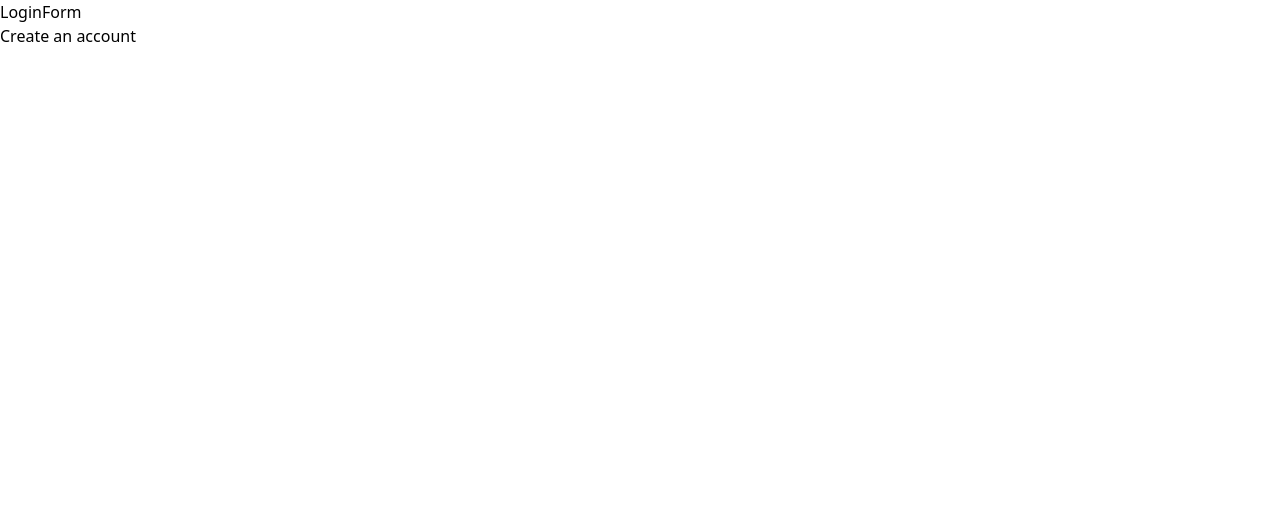
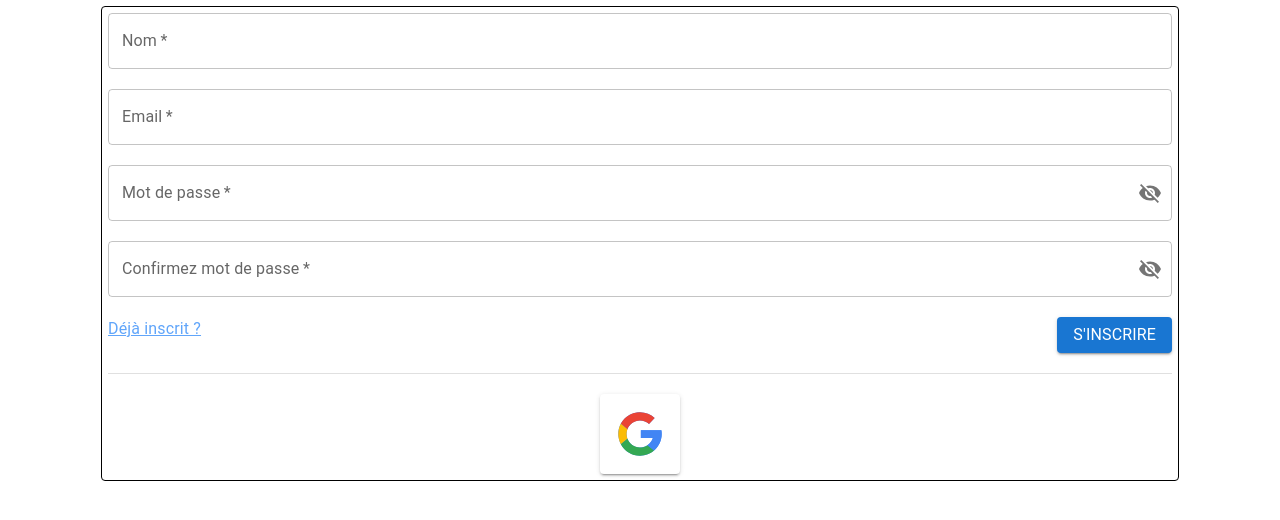
Before and after one commit to Zwarmex/Projet-integration-2024-2025, a React (Create React App) app in the folder front/: page /sign_up in a window 1280 px wide. Shown: the top 520 px of the page. Built offline with nearby package versions, Linux system fonts and the light colour scheme.

Commit message:
Mise en place des routes (React-router-dom) + Création page de connection / inscription + mettre majuscule aux noms de dossiers

```diff
--- a/front/package.json
+++ b/front/package.json
@@ -5,6 +5,7 @@
   "dependencies": {
     "@emotion/react": "^11.13.3",
     "@emotion/styled": "^11.13.0",
+    "@mui/icons-material": "^6.1.3",
     "@mui/material": "^6.1.2",
     "@testing-library/jest-dom": "^5.17.0",
     "@testing-library/react": "^13.4.0",
--- a/front/src/App.tsx
+++ b/front/src/App.tsx
@@ -1,9 +1,24 @@
-import { useState } from 'react';
-import { HomePage, RegisterLoginPage } from './pages';
+import { Box } from '@mui/material';
+import { createBrowserRouter, RouterProvider } from 'react-router-dom';
+import { HomePage, LoginPage } from './Pages';
 
 const App = () => {
-    const [isConnected, setIsConnected] = useState(false);
-    return <div>{isConnected ? <HomePage /> : <RegisterLoginPage />}</div>;
+	const router = createBrowserRouter([
+		{
+			path: '/',
+			element: <HomePage />,
+		},
+		{
+			path: '/sign_up',
+			element: <LoginPage isSigningUp={true} />,
+		},
+		{ path: '/login', element: <LoginPage isSigningUp={false} /> },
+	]);
+	return (
+		<Box className='h-full bg-bg'>
+			<RouterProvider router={router} />
+		</Box>
+	);
 };
 
 export default App;
--- a/front/src/containers/LoginForm.tsx
+++ b/front/src/containers/LoginForm.tsx
@@ -1,5 +1,183 @@
-const LoginForm = () => {
-    return <div>LoginForm</div>;
+import { Visibility, VisibilityOff } from '@mui/icons-material';
+import {
+	Box,
+	Button,
+	Divider,
+	IconButton,
+	InputAdornment,
+	TextField,
+	Typography,
+} from '@mui/material';
+import { useState } from 'react';
+import { Link, useNavigate } from 'react-router-dom';
+import logoGoogle from '../Assets/Images/google.svg';
+
+type LoginFormProps = {
+	isSigningUp: boolean;
+};
+
+const LoginForm: React.FC<LoginFormProps> = ({ isSigningUp }) => {
+	const [name, setName] = useState<string>('');
+	const [nameError, setNameError] = useState<string>('');
+	const [email, setEmail] = useState<string>('');
+	const [emailError, setEmailError] = useState<string>('');
+	const [password, setPassword] = useState<string>('');
+	const [passwordError, setPasswordError] = useState<string>('');
+	const [passwordConfirm, setPasswordConfirm] = useState<string>('');
+	const [passwordConfirmError, setPasswordConfirmError] =
+		useState<string>('');
+	const [isPasswordShowing, setIsPasswordShowing] = useState<boolean>(false);
+
+	const navigate = useNavigate();
+
+	const handleSubmitForm = () => {
+		navigate('/');
+	};
+
+	const handleSubmitGoogle = () => {
+		navigate('/');
+	};
+	console.log(name, password, email, passwordConfirm);
+
+	return (
+		<Box className='border rounded border-black p-1.5 m-1.5 space-y-5'>
+			{isSigningUp ? (
+				<TextField
+					className='w-full'
+					id='name'
+					label='Nom'
+					variant='outlined'
+					type='text'
+					error={!!nameError}
+					helperText={nameError}
+					onChange={(e) => {
+						setName(e.target.value);
+						setNameError('');
+					}}
+					required
+				/>
+			) : null}
+			<TextField
+				className='w-full'
+				id='email'
+				label='Email'
+				variant='outlined'
+				type='email'
+				error={!!emailError}
+				helperText={emailError}
+				onChange={(e) => {
+					setEmail(e.target.value);
+					setEmailError('');
+				}}
+				required
+			/>
+			<TextField
+				className='w-full'
+				id='password'
+				label='Mot de passe'
+				variant='outlined'
+				type={isPasswordShowing ? 'text' : 'password'}
+				error={!!passwordError}
+				helperText={passwordError}
+				onChange={(e) => {
+					setPassword(e.target.value);
+					setPasswordError('');
+				}}
+				slotProps={{
+					input: {
+						endAdornment: (
+							<InputAdornment position='end'>
+								<IconButton
+									onClick={() => {
+										setIsPasswordShowing(
+											!isPasswordShowing
+										);
+									}}
+									edge='end'>
+									{isPasswordShowing ? (
+										<Visibility />
+									) : (
+										<VisibilityOff />
+									)}
+								</IconButton>
+							</InputAdornment>
+						),
+					},
+				}}
+				required
+			/>
+			{isSigningUp ? (
+				<TextField
+					className='w-full'
+					id='password_confirmed'
+					label='Confirmez mot de passe'
+					variant='outlined'
+					type={isPasswordShowing ? 'text' : 'password'}
+					error={!!passwordConfirmError}
+					helperText={passwordConfirmError}
+					onChange={(e) => {
+						setPasswordConfirm(e.target.value);
+						setPasswordConfirmError('');
+					}}
+					slotProps={{
+						input: {
+							endAdornment: (
+								<InputAdornment position='end'>
+									<IconButton
+										onClick={() => {
+											setIsPasswordShowing(
+												!isPasswordShowing
+											);
+										}}
+										edge='end'>
+										{isPasswordShowing ? (
+											<Visibility />
+										) : (
+											<VisibilityOff />
+										)}
+									</IconButton>
+								</InputAdornment>
+							),
+						},
+					}}
+					required
+				/>
+			) : null}
+			<Box className='w-full flex place-content-between'>
+				<Link to={isSigningUp ? '/login' : '/sign_up'}>
+					<Typography className='underline text-blue-400 cursor-pointer'>
+						{isSigningUp
+							? 'Déjà inscrit ?'
+							: "Par ici l'inscription"}
+					</Typography>
+				</Link>
+				<Button
+					variant='contained'
+					onClick={() => {
+						handleSubmitForm();
+					}}>
+					<Typography>
+						{isSigningUp ? "S'inscrire" : 'Se connecter'}
+					</Typography>
+				</Button>
+			</Box>
+			<Divider />
+			<Box className='grid place-content-center'>
+				<Button
+					variant='contained'
+					className='w-20 h-20 !bg-white !p-0'
+					onClick={() => {
+						handleSubmitGoogle();
+					}}>
+					<img
+						className='w-full h-full'
+						src={logoGoogle}
+						alt='Logo Google'
+					/>
+				</Button>
+			</Box>
+		</Box>
+	);
 };
 
 export default LoginForm;
--- /dev/null
+++ b/front/src/pages/LoginPage.tsx
@@ -0,0 +1,16 @@
+import { Box } from '@mui/material';
+import { LoginForm } from '../Containers';
+
+type LoginPageProps = {
+	isSigningUp: boolean;
+};
+
+const LoginPage: React.FC<LoginPageProps> = ({ isSigningUp }) => {
+	return (
+		<Box className='h-full grid place-content-center'>
+			<LoginForm isSigningUp={isSigningUp} />
+		</Box>
+	);
+};
+
+export default LoginPage;
--- a/front/src/pages/RegisterLoginPage.tsx
+++ /dev/null
@@ -1,18 +0,0 @@
-import { useState } from 'react';
-import { LoginForm, RegisterForm } from '../containers';
-
-const RegisterLoginPage = () => {
-    const [havingAccount, setHavingAccount] = useState(true);
-    return (
-        <div>
-            {havingAccount ? <LoginForm /> : <RegisterForm />}
-            <button onClick={() => setHavingAccount(!havingAccount)}>
-                {havingAccount
-                    ? 'Create an account'
-                    : 'Already have an account'}
-            </button>
-        </div>
-    );
-};
-
-export default RegisterLoginPage;
--- a/front/src/pages/index.ts
+++ b/front/src/pages/index.ts
@@ -1,2 +1,2 @@
 export { default as HomePage } from './HomePage';
-export { default as RegisterLoginPage } from './RegisterLoginPage';
+export { default as LoginPage } from './LoginPage';
```
Also changed, not shown: front/src/Assets/Images/google.svg (added), 1 other file (tests, documents, lock files or other folders).
